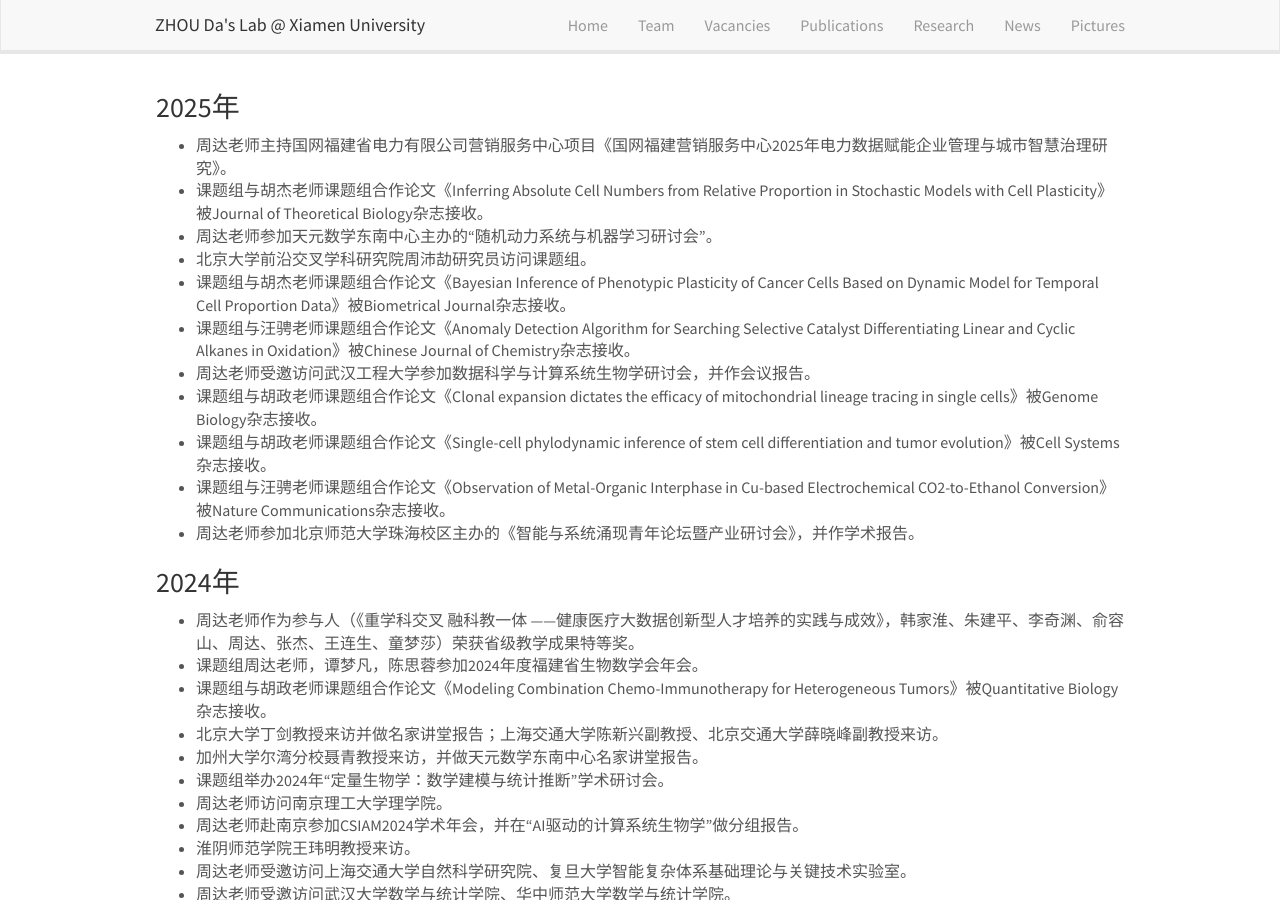
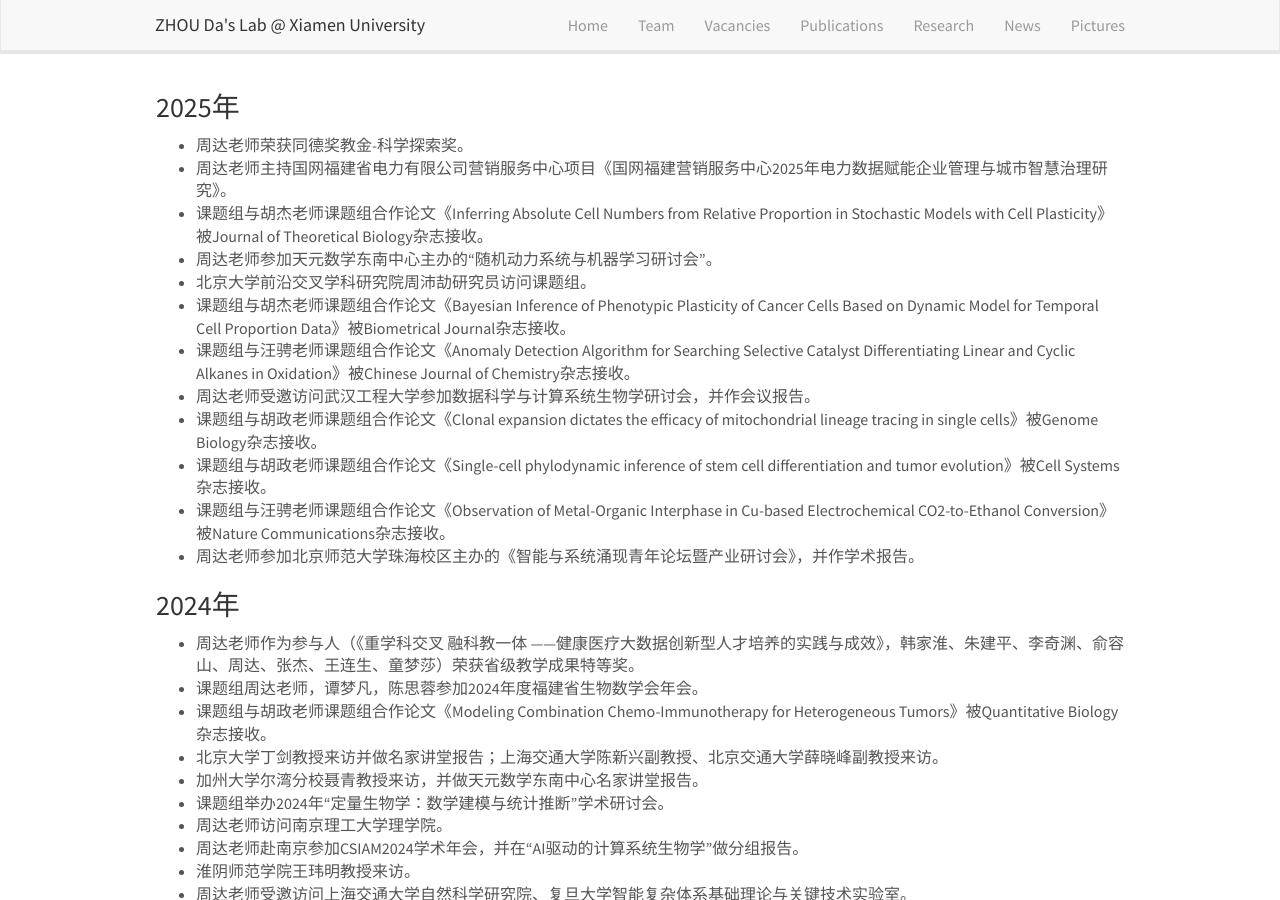
Before and after one commit to ZhouDaLab/zhoudalab.github.io, a Jekyll site: the page built from _pages/news.md, in a window 1280 px wide and 900 px high. Built offline with Jekyll 4.4.1, drawn with Linux system fonts in a browser that asks for light colours; nearby versions of some CDN libraries; some of the changed text lies outside the part shown.

Commit message:
Update news.md

```diff
--- a/_pages/news.md
+++ b/_pages/news.md
@@ -8,6 +8,7 @@ permalink: /news/
 
 ### 2025年
 
+- 周达老师荣获同德奖教金-科学探索奖。
 - 周达老师主持国网福建省电力有限公司营销服务中心项目《国网福建营销服务中心2025年电力数据赋能企业管理与城市智慧治理研究》。
 - 课题组与胡杰老师课题组合作论文《Inferring Absolute Cell Numbers from Relative Proportion in Stochastic Models with Cell Plasticity》被Journal of Theoretical Biology杂志接收。
 - 周达老师参加天元数学东南中心主办的“随机动力系统与机器学习研讨会”。
@@ -107,7 +108,7 @@ permalink: /news/
 - 课题组网站上线(https://zhoudalab.github.io/)。
 - 欢迎关企、王恺、苏杰彬、刘薇、陶宴宁进入课题组。
 - 课题组论文《Effect of dedifferentiation on noise propagation in cellular hierarchy》在美国物理学会Physical Review E杂志发表。
-- 周达老师获得同德奖教金。
+- 周达老师获得同德奖教金-教书育人奖。
 - 王琨、陈少卿赴深圳先进技术研究院胡政研究院课题组访问。
 - 华南理工大学数学学院刘锐教授受邀做天元数学东南中心Colloquium在线报告。
 - 厦大已毕业校友、美国匹兹堡大学李宇家博士受邀做在线报告。
```
